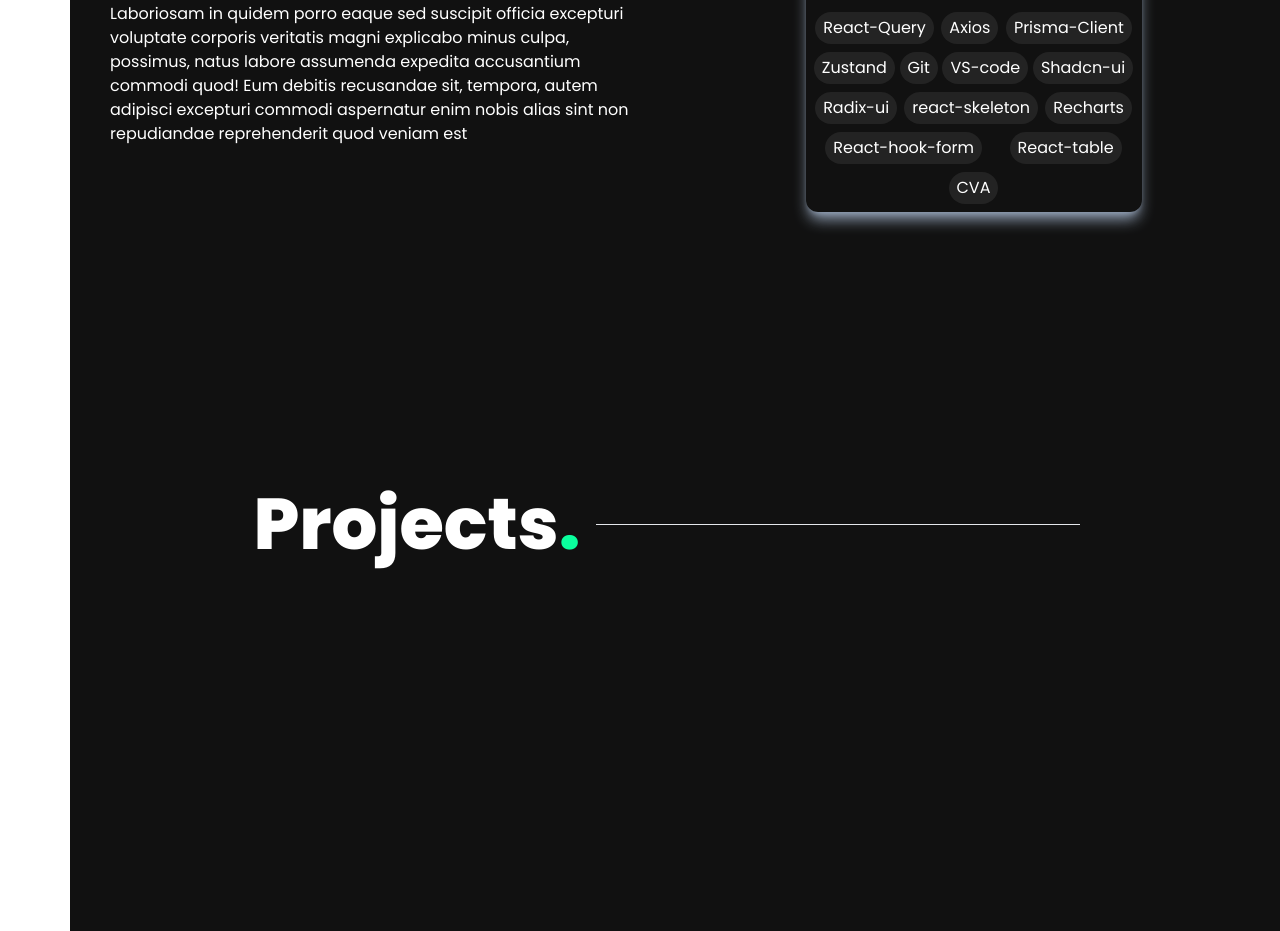
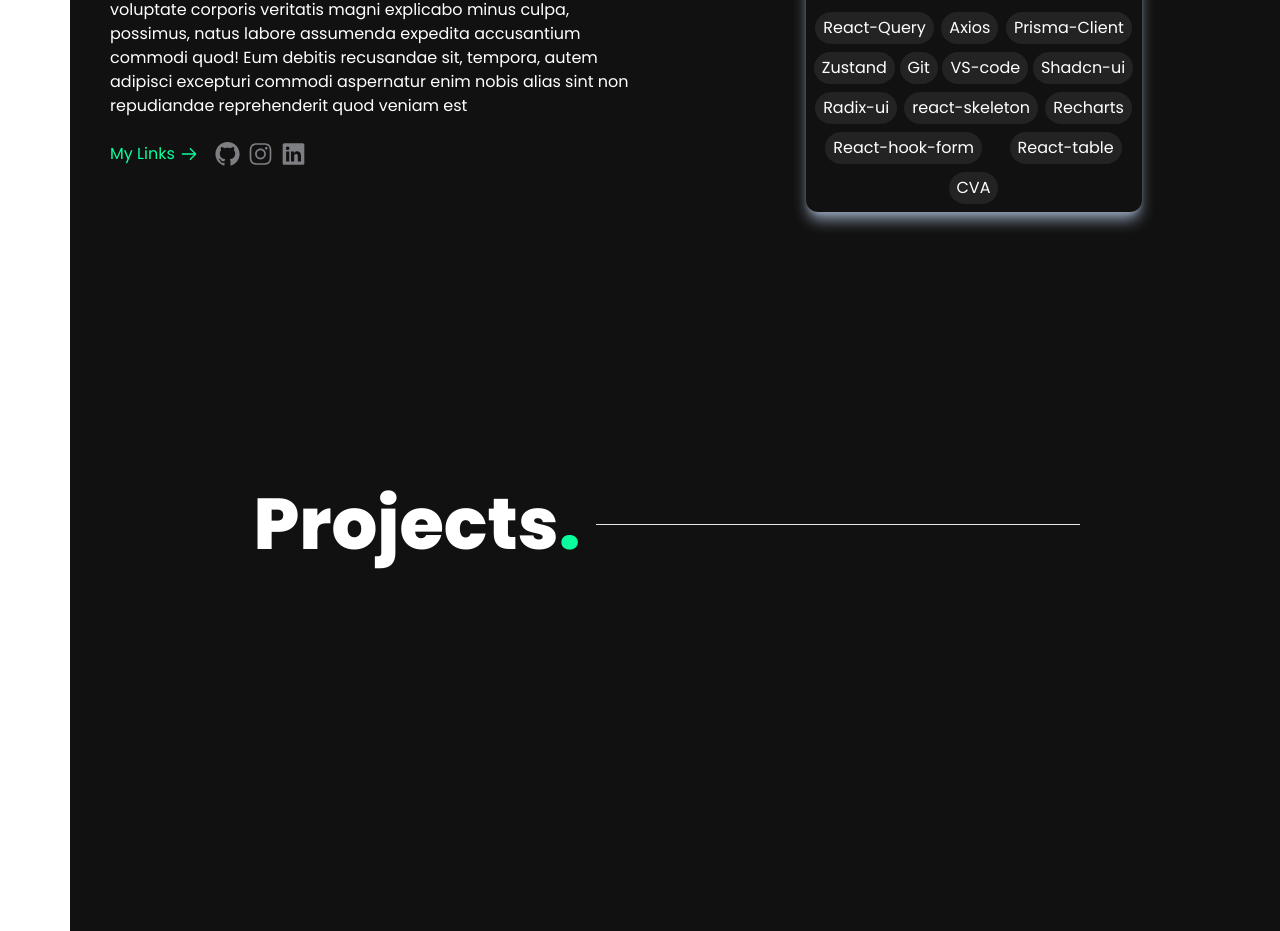
Before and after one commit to swapneel1026/portfolio-v.1.0, a Next.js app: page / in a window 1280 px wide. Shown: the part 1432-2363 px from the top of the page. Built offline with nearby package versions, Linux system fonts and the light colour scheme.

Commit message:
fix:moved links to a new comp

```diff
--- a/src/app/components/AboutMe.tsx
+++ b/src/app/components/AboutMe.tsx
@@ -1,4 +1,5 @@
 import { CodeIcon, FaceIcon } from "@radix-ui/react-icons";
+import { MyLinks } from "./MyLinks";
 import SkillsCard from "./SkillsCard";
 
 const AboutMe = () => {
@@ -55,6 +56,9 @@ const AboutMe = () => {
           natus labore assumenda expedita accusantium commodi quod! Eum debitis
           recusandae sit, tempora, autem adipisci excepturi commodi aspernatur
           enim nobis alias sint non repudiandae reprehenderit quod veniam est
+          <span className="mt-4">
+            <MyLinks />
+          </span>
         </p>
         <div className="flex flex-col gap-8 space-y-4">
           <SkillsCard
--- /dev/null
+++ b/src/app/components/MyLinks.tsx
@@ -0,0 +1,42 @@
+import {
+  ArrowRightIcon,
+  GitHubLogoIcon,
+  InstagramLogoIcon,
+  LinkedInLogoIcon,
+} from "@radix-ui/react-icons";
+import Link from "next/link";
+export function MyLinks({}) {
+  return (
+    <div className="inline-flex gap-4">
+      <p className="inline-flex gap-1 items-center   text-[#0aff9d]">
+        My Links{" "}
+        <span className="">
+          <ArrowRightIcon width={"20"} height={"20"} color="currentColor" />
+        </span>
+      </p>
+
+      <span className="flex space-x-2 ">
+        <Link
+          href={"https://github.com/swapneel1026"}
+          className="transition-all duration-200 text-[#ebecf3] hover:text-[#0aff9d] opacity-50 hover:opacity-100"
+        >
+          <GitHubLogoIcon color="currentColor" height={"40"} width={"25"} />
+        </Link>
+        <Link
+          href={"/"}
+          target="_blank"
+          className="transition-all duration-200 text-[#ebecf3] hover:text-[#0aff9d] opacity-50 hover:opacity-100"
+        >
+          <InstagramLogoIcon color="currentColor" height={"40"} width={"25"} />
+        </Link>
+        <Link
+          href={"https://www.linkedin.com/in/swapneel-shubham"}
+          target="_blank"
+          className="transition-all duration-200 text-[#ebecf3] hover:text-[#0aff9d] opacity-50 hover:opacity-100"
+        >
+          <LinkedInLogoIcon color="currentColor" height={"40"} width={"25"} />
+        </Link>
+      </span>
+    </div>
+  );
+}
```
